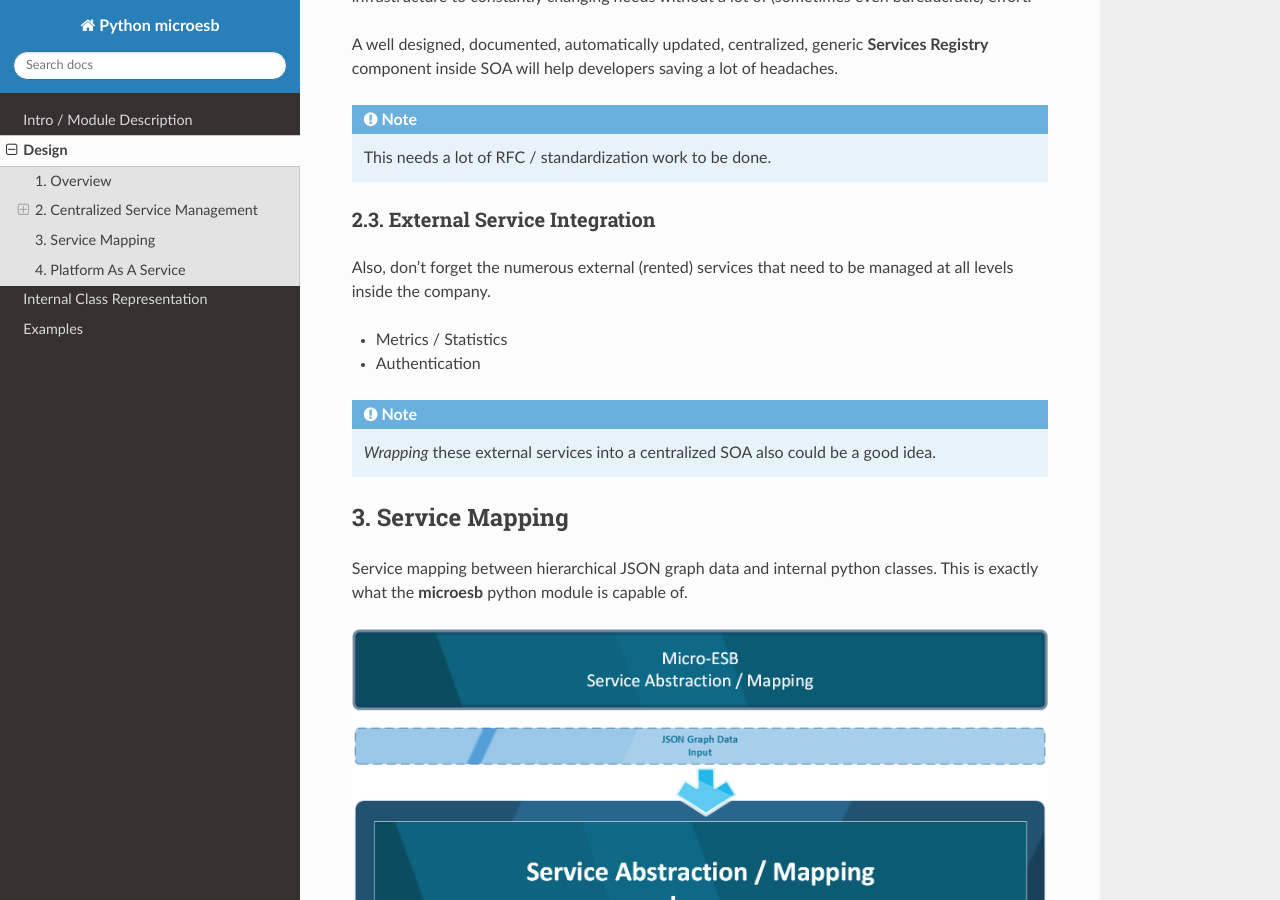
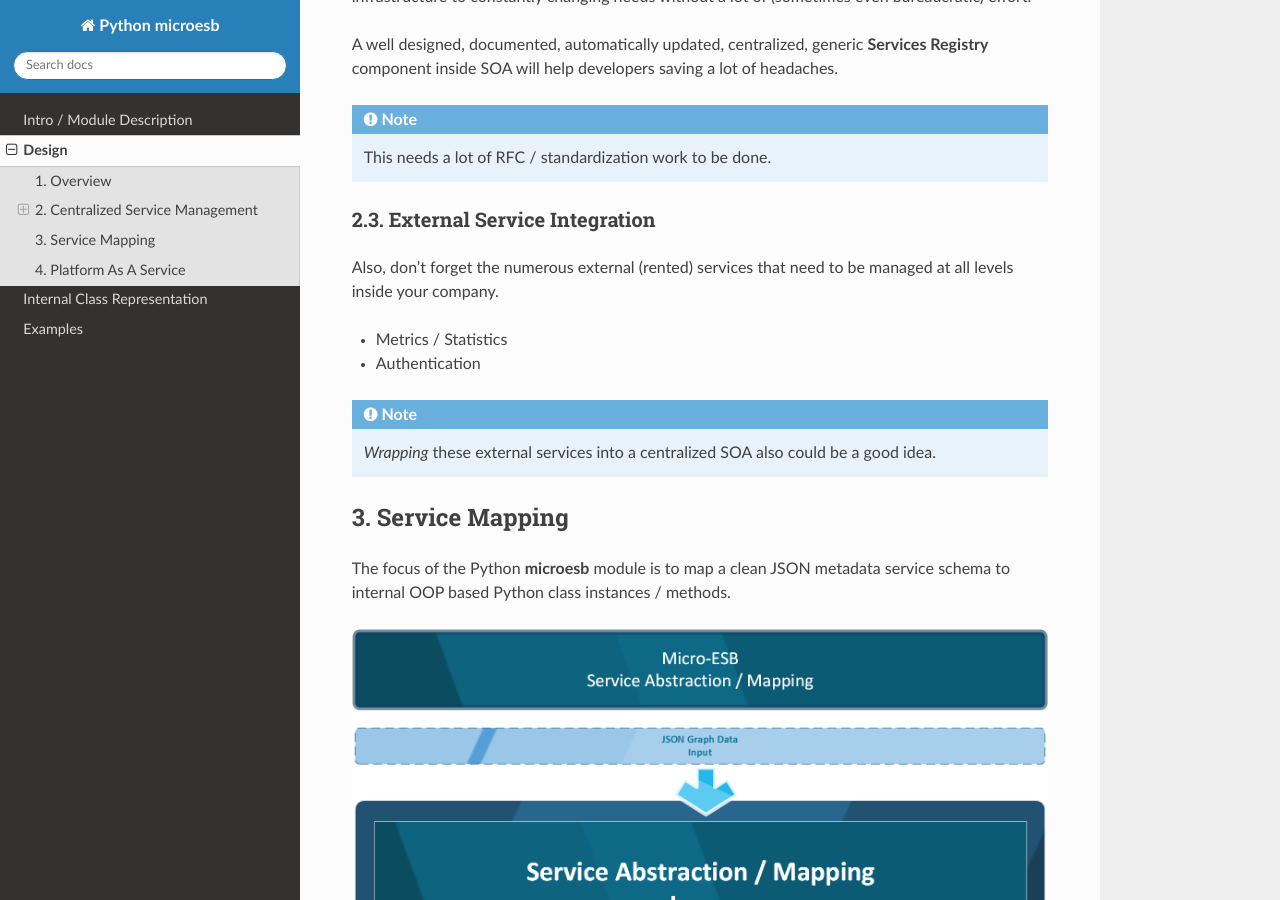
Before and after one commit to clauspruefer/python-micro-esb, a Sphinx documentation site: the page built from doc/source/design.rst, in a window 1280 px wide and 900 px high, scrolled down 2260 px. Built offline with Sphinx 7.4.7 and the Read the Docs theme 3.1.0, drawn with Linux system fonts in a browser that asks for light colours.

Commit message:
Update documentation "Design"

```diff
--- a/doc/source/design.rst
+++ b/doc/source/design.rst
@@ -67,7 +67,7 @@ component inside SOA will help developers saving a lot of headaches.
 *********************************
 
 Also, don’t forget the numerous external (rented) services that need to be managed at all
-levels inside the company.
+levels inside your company.
 
 - Metrics / Statistics
 - Authentication
@@ -78,8 +78,8 @@ levels inside the company.
 3. Service Mapping
 ==================
 
-Service mapping between hierarchical JSON graph data and internal python classes. This is
-exactly what the **microesb** python module is capable of.
+The focus of the Python **microesb** module is to map a clean JSON metadata service schema
+to internal OOP based Python class instances / methods.
 
 .. image:: images/microesb-service-mapping.png
   :alt: Image - Micro-ESB Service Mapping / Abstraction Layer
```
